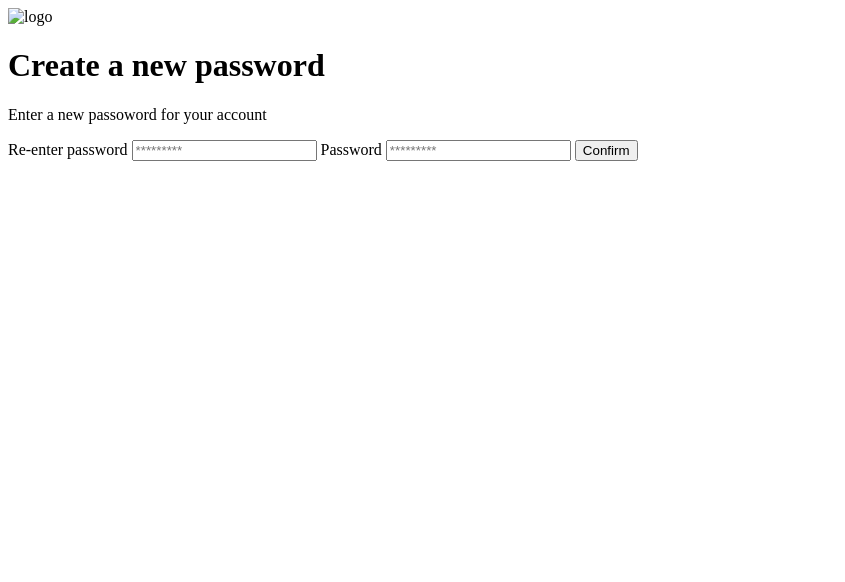
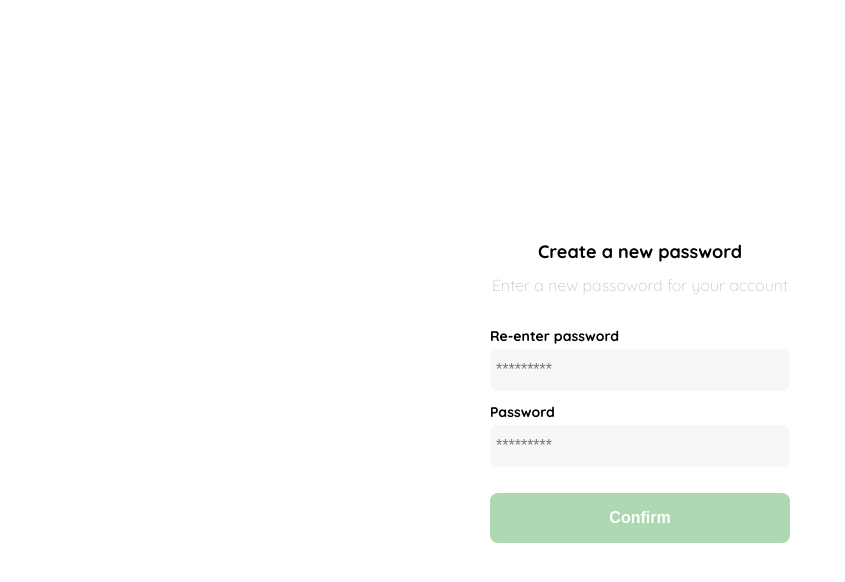
Before and after one commit to orjocagre/frontend-developer-1, a plain HTML site: page clase1.html in a window 1280 px wide. Shown: the whole page, without its empty margins (0-845 px from the left). Drawn offline with Linux system fonts and the light colour scheme.

Commit message:
disegno del login

```diff
--- a/clase1.html
+++ b/clase1.html
@@ -4,15 +4,100 @@
     <meta charset="UTF-8">
     <meta http-equiv="X-UA-Compatible" content="IE=edge">
     <meta name="viewport" content="width=device-width, initial-scale=1.0">
+    <link rel="preconnect" href="https://fonts.googleapis.com">
+    <link rel="preconnect" href="https://fonts.gstatic.com" crossorigin>
+    <link href="https://fonts.googleapis.com/css2?family=Quicksand:wght@300;500;700&display=swap" rel="stylesheet">
     <title>Document</title>
     <style>
+        :root {
+            --white: #FFFFFF;
+            --black: #000000;
+            --very-light-pink: #C7C7C7;
+            --text--input-field: #F7F7F7;
+            --hospital-green: #ACD9B2;
+            --sm: 14px;
+            --md: 16px;
+            --lg: 18px;
+        }
+        body {
+            margin: 0;
+            font-family: 'Quicksand', sans-serif;
+        }
+        .login {
+            width: 100%;
+            height: 100vh;
+            display: grid;
+            place-items: center;
+        }
+        .form-container {
+            display: grid;
+            grid-template-rows: auto 1fr auto;
+            width: 300px;
 
+        }
+        .logo {
+            width: 150px;
+            margin-bottom: 48px;
+            justify-self: center;
+            display: none;
+        }
+        .title {
+            font-size: var(--lg);
+            margin-bottom: 12px;
+            text-align: center;
+        }
+        .subtitle {
+            color: var(--very-light-pink);
+            font-size: var(--md);
+            font-weight: 300;
+            margin-top: 0;
+            margin-bottom: 32px;
+            text-align: center;
+        }
+        .form {
+            display: flex;
+            flex-direction: column;
+        }
+        .label {
+            font-size: var(--sm);
+            font-weight: bold;
+            margin-bottom: 4px;
+        }
+        .input {
+            background-color: var(--text--input-field);
+            border: none;
+            border-radius: 8px;
+            height: 30px;
+            font-size: var(--md);
+            padding: 6px;
+            margin-bottom: 12px;
+        }
+        .primary-button {
+            background-color: var(--hospital-green);
+            border-radius: 8px;
+            border: none;
+            color: var(--white);
+            width: 100%;
+            cursor: pointer;
+            font-size: var(--md);
+            font-weight: bold;
+            height: 50px;
+        }
+        .login-button {
+            margin-top: 14px;
+            margin-bottom: 30px;
+        }
+        @media (max-width: 640px) {
+            .logo {
+                display: block;
+            }
+        }
     </style>
 </head>
 <body>
     <div class="login">
         <div class="form-container">
-            <img src="" alt="logo" class="logo">
+            <img src="./logos/logo_yard_sale.svg" alt="logo" class="logo">
 
             <h1 class="title">Create a new password</h1>
             <p class="subtitle">Enter a new passoword for your account</p>
```
